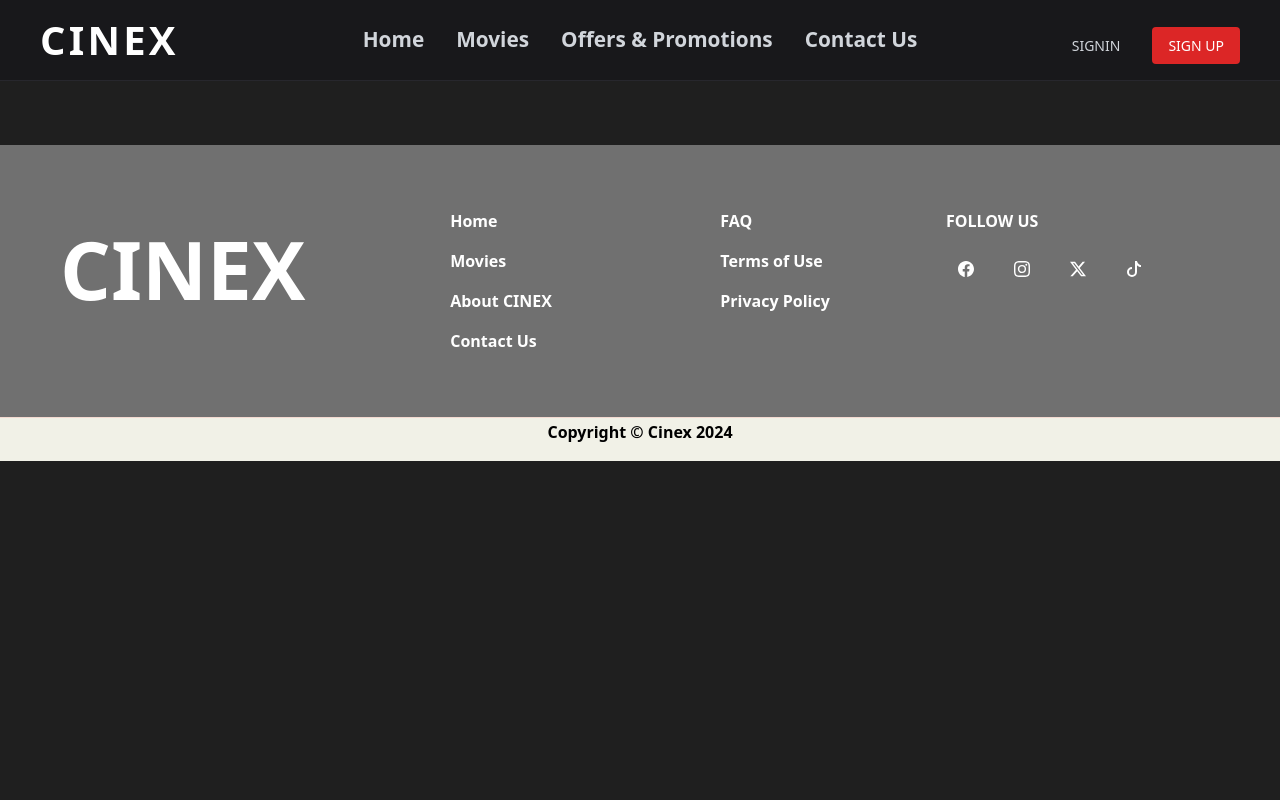
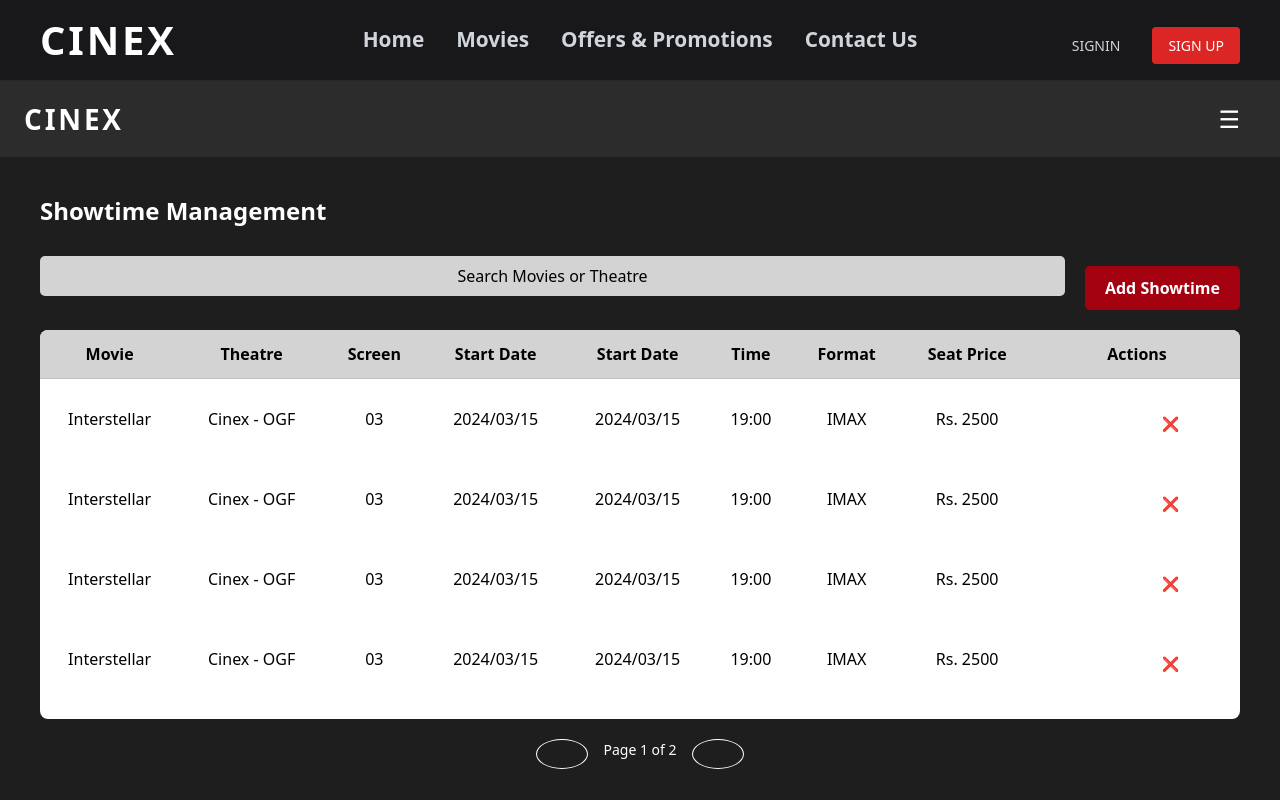
Before and after one commit to ravishka1325/main, a React (Vite) app: page /showtimemgr in a window 1280 px wide. Shown: the top 800 px of the page. Built offline with nearby package versions, Linux system fonts and the light colour scheme.

Commit message:
show times mgr

```diff
--- a/src/App.jsx
+++ b/src/App.jsx
@@ -9,6 +9,7 @@ import Moviepage from './Pages/MoviePage';
 import SeatSelection from './components/MovieSelectionPage/SeatSelection';
 import AdminDash from './Pages/AdminDash';
 import SignIn from './components/Signinform/Signin';
+import ShowtimeManagement from './Pages/showtimeMG';
 
 
 const App = () => {
@@ -25,6 +26,8 @@ const App = () => {
             <Route path="/Moviepage" element={<Moviepage />} />
             <Route path="/SeatSelection" element={<SeatSelection/>}/>
             <Route path="/AdminDashBoard" element={<AdminDash/>}/>
+
+            <Route path="/showtimemgr" element={<ShowtimeManagement/>}/>
           </Routes>
           <Footer/>
         </div>
--- a/src/Pages/AdminDash.jsx
+++ b/src/Pages/AdminDash.jsx
@@ -1,12 +1,36 @@
 import React from 'react';
+import { useNavigate } from 'react-router-dom';
 import Header from '../components/AdminDashboard/Header';
 import StatCard from '../components/AdminDashboard/StatCard';
 import ActionButton from '../components/AdminDashboard/ActionButton';
 import '../css/AdminDash.css';
 
 const AdminDash = () => {
+  const navigate = useNavigate();
+
   const handleAction = (action) => {
-    console.log(`Action clicked: ${action}`);
+    switch (action) {
+      case 'add-showtime':
+        navigate('/showtimemgr');
+        break;
+      case 'add-movie':
+        console.log('Add Movie clicked');
+        break;
+      case 'add-theatre':
+        console.log('Add Theatre clicked');
+        break;
+      case 'list-showtimes':
+        console.log('List Showtimes clicked');
+        break;
+      case 'list-movies':
+        console.log('List Movies clicked');
+        break;
+      case 'list-theatres':
+        console.log('List Theatres clicked');
+        break;
+      default:
+        console.log(`Unknown action: ${action}`);
+    }
   };
 
   return (
--- /dev/null
+++ b/src/Pages/showtimeMG.jsx
@@ -0,0 +1,70 @@
+import React from 'react';
+import '../css/showtimeMG.css';
+
+function ShowtimeManagement() {
+  const showtimes = [
+    { movie: 'Interstellar', theatre: 'Cinex - OGF', screen: '03', startDate: '2024/03/15', time: '19:00', format: 'IMAX', seatPrice: 'Rs. 2500', actions: [<button className='btn-table' style={{ marginRight: '5px' }}>✎</button>, <button className='btn-table'>❌</button>] },
+    { movie: 'Interstellar', theatre: 'Cinex - OGF', screen: '03', startDate: '2024/03/15', time: '19:00', format: 'IMAX', seatPrice: 'Rs. 2500', actions: [<button className='btn-table' style={{ marginRight: '5px' }}>✎</button>, <button className='btn-table'>❌</button>] },
+    { movie: 'Interstellar', theatre: 'Cinex - OGF', screen: '03', startDate: '2024/03/15', time: '19:00', format: 'IMAX', seatPrice: 'Rs. 2500', actions: [<button className='btn-table' style={{ marginRight: '5px' }}>✎</button>, <button className='btn-table'>❌</button>] },
+    { movie: 'Interstellar', theatre: 'Cinex - OGF', screen: '03', startDate: '2024/03/15', time: '19:00', format: 'IMAX', seatPrice: 'Rs. 2500', actions: [<button className='btn-table' style={{ marginRight: '5px' }}>✎</button>, <button className='btn-table'>❌</button>] },
+  ];
+
+  return (
+    <body>
+    <div className="showtime-management-container">
+      <header className="header">
+        <div className="menu-icon">☰</div>
+        <div className="logo">CINEX</div>
+      </header>
+      <div className="content">
+        <h1 className="title">Showtime Management</h1>
+        <div className="actions">
+          <input type="text" placeholder="Search Movies or Theatre" className="search-input" />
+          <button className="add-showtime-button">Add Showtime</button>
+        </div>
+        <div className="table-wrapper">
+          <table className="showtime-table">
+            <thead>
+              <tr>
+                <th>Movie</th>
+                <th>Theatre</th>
+                <th>Screen</th>
+                <th>Start Date</th>
+                <th>Start Date</th>
+                <th>Time</th>
+                <th>Format</th>
+                <th>Seat Price</th>
+                <th>Actions</th>
+              </tr>
+            </thead>
+            <tbody>
+              {showtimes.map((showtime, index) => (
+                <tr key={index}>
+                  <td>{showtime.movie}</td>
+                  <td>{showtime.theatre}</td>
+                  <td>{showtime.screen}</td>
+                  <td>{showtime.startDate}</td>
+                  <td>{showtime.startDate}</td>
+                  <td>{showtime.time}</td>
+                  <td>{showtime.format}</td>
+                  <td>{showtime.seatPrice}</td>
+                  <td className="action-icons">
+                    {showtime.actions}
+                  </td>
+                </tr>
+              ))}
+            </tbody>
+          </table>
+        </div>
+        <div className="pagination">
+          <button className="pagination-button"></button>
+          <span className="page-info">Page 1 of 2</span>
+          <button className="pagination-button"></button>
+        </div>
+      </div>
+    </div>
+    </body>
+  );
+}
+
+export default ShowtimeManagement;
--- /dev/null
+++ b/src/css/showtimeMG.css
@@ -0,0 +1,133 @@
+.showtime-management-container {
+    background-color: #1e1e1e;
+    color: #fff;
+    font-family: sans-serif;
+    min-height: 100vh;
+    display: flex;
+    flex-direction: column;
+  }
+
+  .header {
+    background-color: #2c2c2c;
+    padding: 20px;
+    display: flex;
+    align-items: center;
+  }
+
+  .menu-icon {
+    font-size: 24px;
+    margin-right: 20px;
+    cursor: pointer;
+  }
+
+  .logo {
+    font-size: 28px;
+    font-weight: bold;
+    flex-grow: 1;
+    text-align: right;
+  }
+
+  .content {
+    padding: 40px;
+
+  }
+
+  .title {
+    font-size: 24px;
+    margin-bottom: 30px;
+  }
+
+  .actions {
+    display: flex;
+    gap: 20px;
+    margin-bottom: 20px;
+  }
+
+  .search-input {
+    padding: 10px;
+    border: none;
+    border-radius: 5px;
+    background-color: lightgrey;
+    color: #fff;
+    flex-grow: 1;
+  }
+
+  .search-input::placeholder {
+    color: #000000;
+  }
+
+  .add-showtime-button {
+    background-color: #a30010;
+    color: white;
+    padding: 10px 20px;
+    border: none;
+    border-radius: 5px;
+    cursor: pointer;
+    font-weight: bold;
+  }
+
+  .table-wrapper {
+    overflow-x: auto;
+    background-color: white;
+    border-radius: 8px;
+  }
+
+  .showtime-table {
+    width: 100%;
+    border-collapse: collapse;
+    margin-bottom: 20px;
+  }
+
+  .showtime-table th,
+  .showtime-table td {
+    border-bottom: 1px solid #91111100;
+    padding: 12px;
+    text-align: center;
+    white-space: nowrap;
+    color: #000000;
+  }
+
+  .showtime-table th {
+    background-color: lightgray;
+    font-weight: bold;
+    border-bottom: solid rgb(194, 192, 192) 1px;
+  }
+
+  .action-icons {
+    justify-content: center;
+    display: flex;
+    align-items: center;
+  }
+
+
+  .pagination {
+    display: flex;
+    justify-content: center;
+    align-items: center;
+    gap: 15px;
+    padding: 10px 0px;
+  }
+
+  .pagination-button {
+    background-color: transparent;
+    color: #fff;
+    border: 1px solid #fff;
+    border-radius: 50%;
+    width: 30px;
+    height: 30px;
+    display: flex;
+    justify-content: center;
+    align-items: center;
+    cursor: pointer;
+  }
+
+  .page-info {
+    font-size: 14px;
+  }
+
+  .btn-table{
+    background-color: transparent;
+    border-style: none;
+    cursor: pointer;
+
+  }
```
